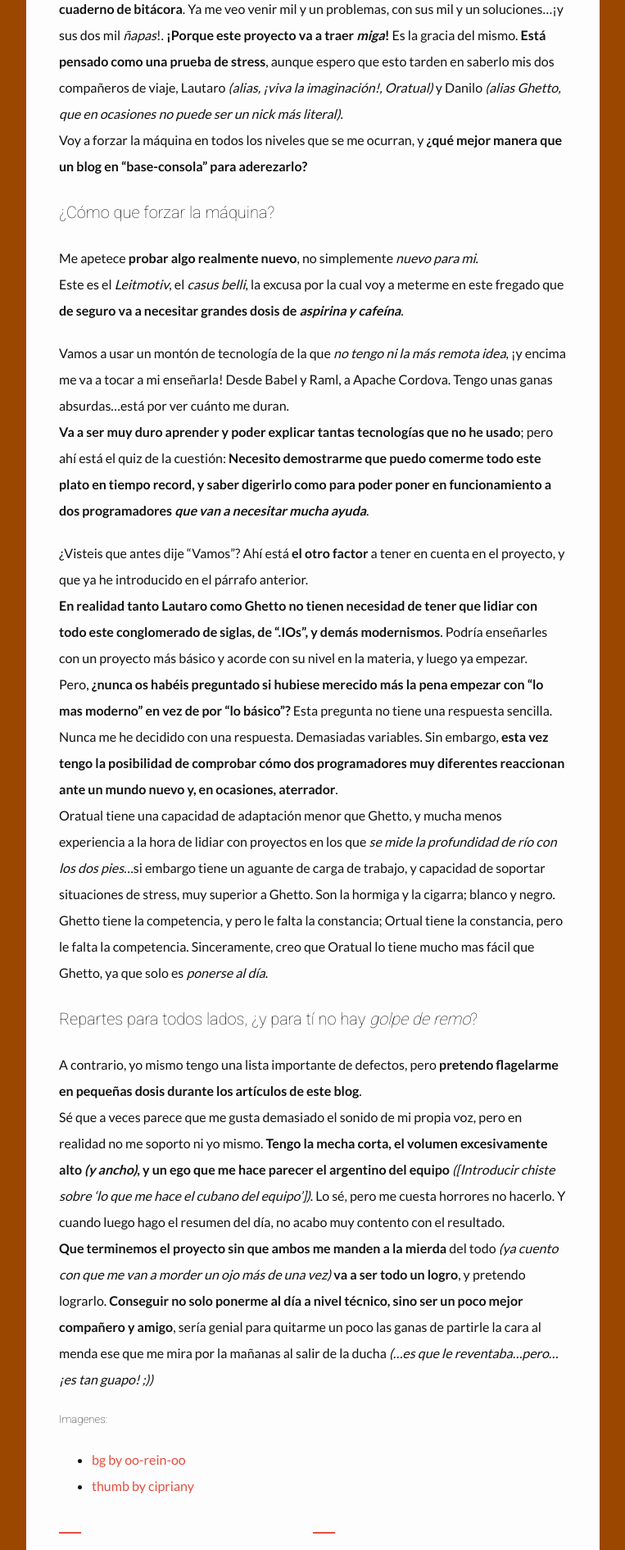
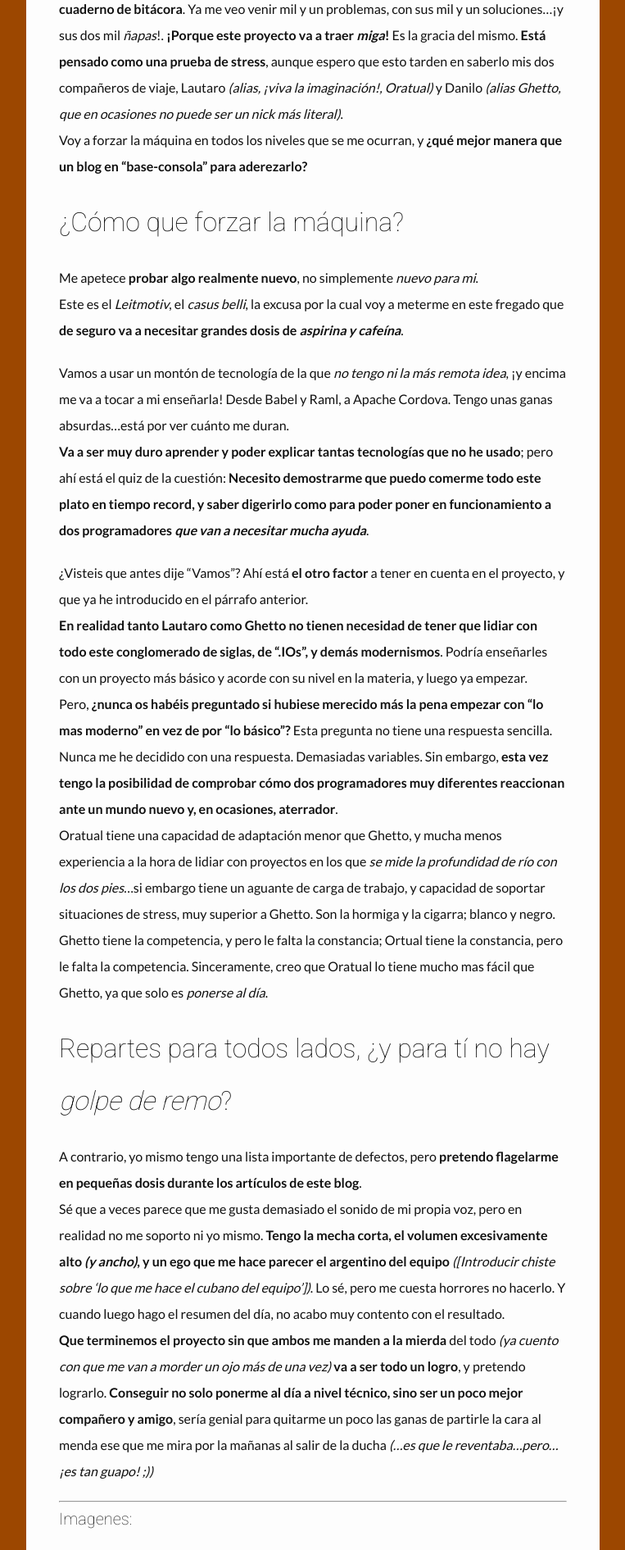
Before and after one commit to arkdelkaos/arkdelkaos.github.com, a Jekyll site: the page built from _posts/2015-12-11-hola-mundo.md, in a window 1280 px wide. Shown: the part 1006-2897 px from the top of the page at 82% size, without its empty margins (258-1021 px from the left). Built offline with Jekyll 4.4.1, drawn with Linux system fonts in a browser that asks for light colours; nearby versions of some CDN libraries; comment, search, counter and statistics services are not loaded.

Commit message:
retoques

```diff
--- a/_posts/2015-12-11-hola-mundo.md
+++ b/_posts/2015-12-11-hola-mundo.md
@@ -18,7 +18,7 @@ Pero la moda de que las empresas miren tu github público como parte de su proce
 El proyecto actual sigue sin necesitarlo, pero **puede ser divertido usar el blog de cuaderno de bitácora**. Ya me veo venir mil y un problemas, con sus mil y un soluciones...¡y sus dos mil *ñapas*!. **¡Porque este proyecto va a traer *miga*!** Es la gracia del mismo. **Está pensado como una prueba de stress**, aunque espero que esto tarden en saberlo mis dos compañeros de viaje, Lautaro *(alias, ¡viva la imaginación!, Oratual)* y Danilo *(alias Ghetto, que en ocasiones no puede ser un nick más literal)*.
 Voy a forzar la máquina en todos los niveles que se me ocurran, y **¿qué mejor manera que un blog en "base-consola" para aderezarlo?**
 
-#### ¿Cómo que forzar la máquina?
+## ¿Cómo que forzar la máquina?
 Me apetece **probar algo realmente nuevo**, no simplemente *nuevo para mi*.
 Este es el *Leitmotiv*, el *casus belli*, la excusa por la cual voy a meterme en este fregado que **de seguro va a necesitar grandes dosis de *aspirina y cafeína***.
 
@@ -30,13 +30,13 @@ Vamos a usar un montón de tecnología de la que *no tengo ni la más remota ide
 Pero, **¿nunca os habéis preguntado si hubiese merecido más la pena empezar con "lo mas moderno" en vez de por "lo básico"?** Esta pregunta no tiene una respuesta sencilla. Nunca me he decidido con una respuesta. Demasiadas variables. Sin embargo, **esta vez tengo la posibilidad de comprobar cómo dos programadores muy diferentes reaccionan ante un mundo nuevo y, en ocasiones, aterrador**.
 Oratual tiene una capacidad de adaptación menor que Ghetto, y mucha menos experiencia a la hora de lidiar con proyectos en los que *se mide la profundidad de río con los dos pies*...si embargo tiene un aguante de carga de trabajo, y capacidad de soportar situaciones de stress, muy superior a Ghetto. Son la hormiga y la cigarra; blanco y negro. Ghetto tiene la competencia, y pero le falta la constancia; Ortual tiene la constancia, pero le falta la competencia. Sinceramente, creo que Oratual lo tiene mucho mas fácil que Ghetto, ya que solo es *ponerse al día*.
 
-#### Repartes para todos lados, ¿y para tí no hay *golpe de remo*?
+## Repartes para todos lados, ¿y para tí no hay *golpe de remo*?
 A contrario, yo mismo tengo una lista importante de defectos, pero **pretendo flagelarme en pequeñas dosis durante los artículos de este blog**.
 Sé que a veces parece que me gusta demasiado el sonido de mi propia voz, pero en realidad no me soporto ni yo mismo. **Tengo la mecha corta, el volumen excesivamente alto *(y ancho)*, y un ego que me hace parecer el argentino del equipo** *([Introducir chiste sobre 'lo que me hace el cubano del equipo'])*. Lo sé, pero me cuesta horrores no hacerlo. Y cuando luego hago el resumen del día, no acabo muy contento con el resultado.
 **Que terminemos el proyecto sin que ambos me manden a la mierda** del todo *(ya cuento con que me van a morder un ojo más de una vez)* **va a ser todo un logro**, y pretendo lograrlo. **Conseguir no solo ponerme al día a nivel técnico, sino ser un poco mejor compañero y amigo**, sería genial para quitarme un poco las ganas de partirle la cara al menda ese que me mira por la mañanas al salir de la ducha *(...es que le reventaba...pero...¡es tan guapo! ;))*
 
 
-
-##### Imagenes:
+---
+#### Imagenes:
 * [bg by oo-rein-oo](http://oo-rein-oo.deviantart.com/art/Morphing-Phase-One-Abduction-To-Earth-571965417)
 * [thumb by cipriany](http://cipriany.deviantart.com/art/Earth-88369935)
```
